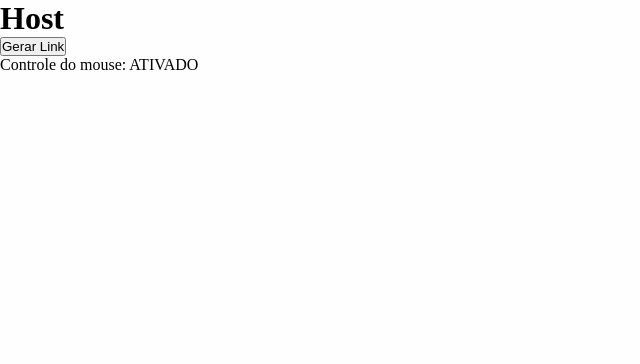
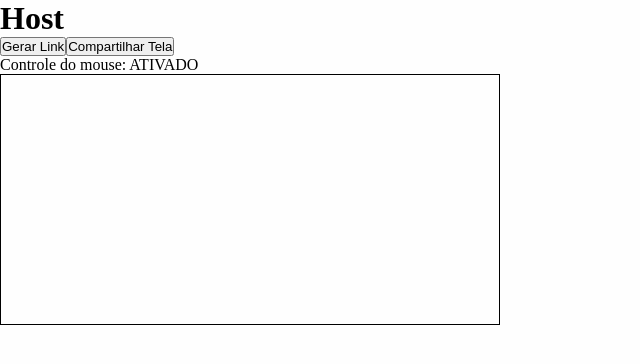
Before and after one commit to Allisson100/hostRemote-front, a React (Vite) app: page / in a window 1280 px wide. Shown: the top 364 px of the page, without its empty margins (0-640 px from the left). Built offline with nearby package versions, Linux system fonts and the light colour scheme; no server answers.

Commit message:
feat: shareScreen

```diff
--- a/src/pages/Host/index.jsx
+++ b/src/pages/Host/index.jsx
@@ -1,18 +1,18 @@
-import React, { useState, useEffect } from "react";
+import React, { useState, useEffect, useRef } from "react";
 import { io } from "socket.io-client";
 import { useNavigate } from "react-router-dom";
 import { v4 as uuidv4 } from "uuid";
 
-const socket = io("https://b6bc-177-72-141-5.ngrok-free.app", {
-  transports: ["websocket", "polling"], // Garante compatibilidade
-  reconnectionAttempts: 5, // Tenta reconectar até 5 vezes
-  reconnectionDelay: 1000, // Espera 1 segundo entre tentativas
+const socket = io("https://42f2-177-72-141-5.ngrok-free.app", {
+  transports: ["websocket", "polling"],
+  reconnectionAttempts: 5,
+  reconnectionDelay: 1000,
 });
 
 export default function Host() {
   const [roomId, setRoomId] = useState(null);
   const [controlAllowed, setControlAllowed] = useState(true);
-  const navigate = useNavigate();
+  const videoRef = useRef(null);
 
   const generateRoom = () => {
     const newRoomId = uuidv4().slice(0, 12);
@@ -34,17 +34,46 @@ export default function Host() {
     return () => window.removeEventListener("keydown", handleKeyDown);
   }, [roomId]);
 
+  const startScreenShare = async () => {
+    try {
+      const stream = await navigator.mediaDevices.getDisplayMedia({
+        video: true,
+      });
+      videoRef.current.srcObject = stream;
+
+      // Enviando cada track do stream para os clientes via Socket.io
+      stream.getTracks().forEach((track) => {
+        socket.emit("startScreenShare", { roomId, track: track });
+      });
+
+      // Evento para parar a transmissão ao desligar a tela
+      stream.getVideoTracks()[0].onended = () => {
+        socket.emit("stopScreenShare", { roomId });
+      };
+    } catch (error) {
+      console.error("Erro ao compartilhar tela:", error);
+    }
+  };
+
   return (
     <div>
       <h1>Host</h1>
       <button onClick={generateRoom}>Gerar Link</button>
+      <button onClick={startScreenShare}>Compartilhar Tela</button>
+
       {roomId && (
         <p>
           Envie este link para o cliente:
           <p>{`https://client-remote-front.vercel.app/#/client/${roomId}`}</p>
         </p>
       )}
+
       <p>Controle do mouse: {controlAllowed ? "ATIVADO" : "BLOQUEADO"}</p>
+      <video
+        ref={videoRef}
+        autoPlay
+        style={{ width: "500px", border: "1px solid black" }}
+      ></video>
     </div>
   );
 }
```
